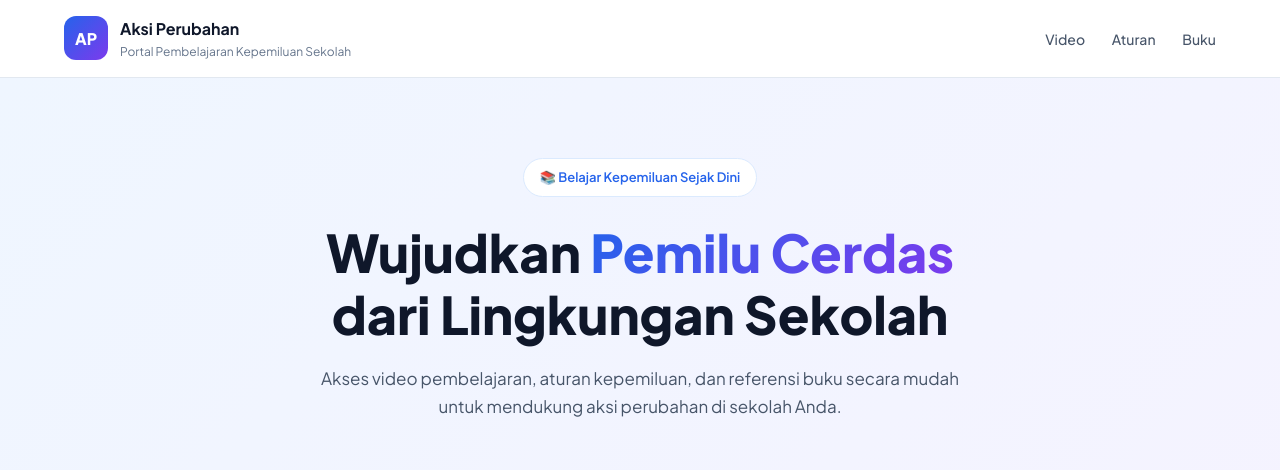
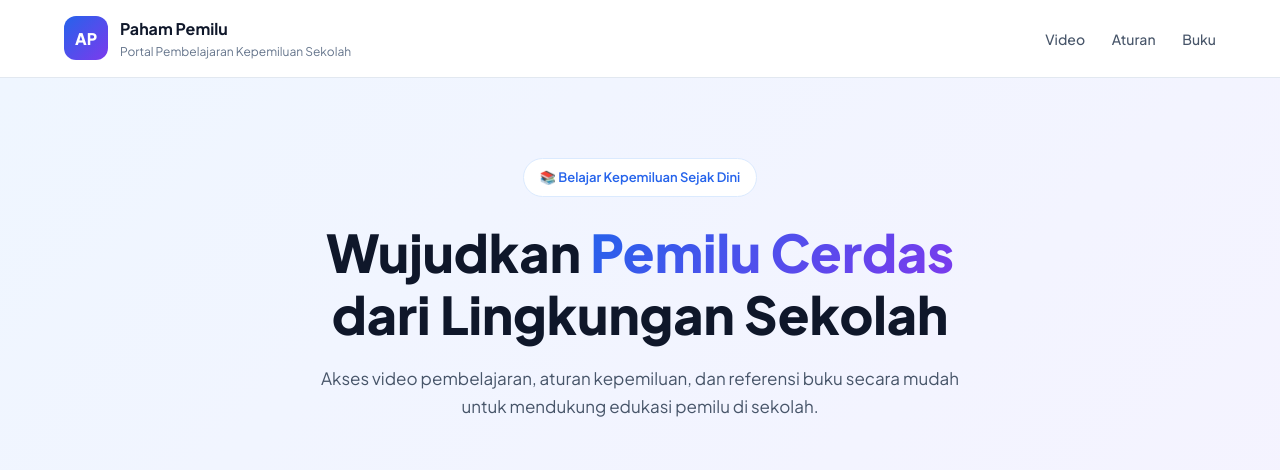
Before and after one commit to prototipeindonesia/pahampemilu, a plain HTML site: page index.html in a window 1280 px wide. Shown: the top 470 px of the page. Drawn offline with Linux system fonts and the light colour scheme.

Commit message:
Update index.html

```diff
--- a/index.html
+++ b/index.html
@@ -3,7 +3,7 @@
 <head>
 <meta charset="UTF-8">
 <meta name="viewport" content="width=device-width,initial-scale=1">
-<title>Aksi Perubahan — Portal Pembelajaran Kepemiluan</title>
+<title>Paham Pemilu — Portal Pembelajaran Kepemiluan</title>
 <link rel="stylesheet" href="assets/public.css">
 <link href="https://fonts.googleapis.com/css2?family=Plus+Jakarta+Sans:wght@400;500;600;700;800&display=swap" rel="stylesheet">
 </head>
@@ -14,7 +14,7 @@
     <a href="#" class="brand">
       <div class="brand-icon">AP</div>
       <div>
-        <div class="brand-title">Aksi Perubahan</div>
+        <div class="brand-title">Paham Pemilu</div>
         <div class="brand-sub">Portal Pembelajaran Kepemiluan Sekolah</div>
       </div>
     </a>
@@ -30,7 +30,7 @@
   <div class="container">
     <span class="badge">📚 Belajar Kepemiluan Sejak Dini</span>
     <h1>Wujudkan <span>Pemilu Cerdas</span><br>dari Lingkungan Sekolah</h1>
-    <p>Akses video pembelajaran, aturan kepemiluan, dan referensi buku secara mudah untuk mendukung aksi perubahan di sekolah Anda.</p>
+    <p>Akses video pembelajaran, aturan kepemiluan, dan referensi buku secara mudah untuk mendukung edukasi pemilu di sekolah.</p>
     <div class="hero-stats" id="heroStats">
       <div><strong id="statVideos">0</strong><span>Video</span></div>
       <div><strong id="statRules">0</strong><span>Aturan</span></div>
```
